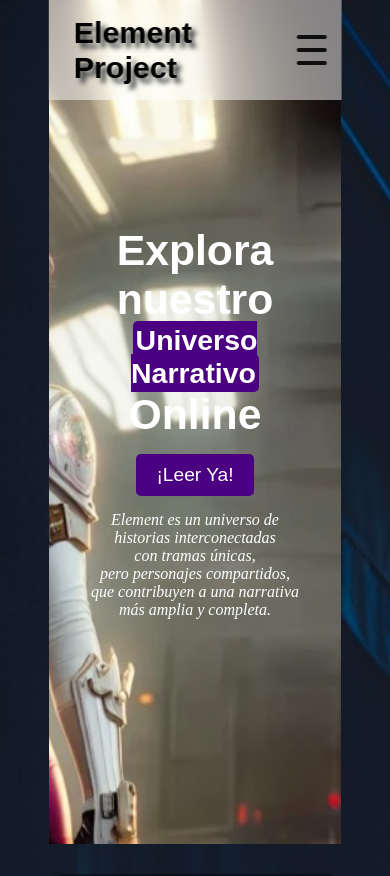
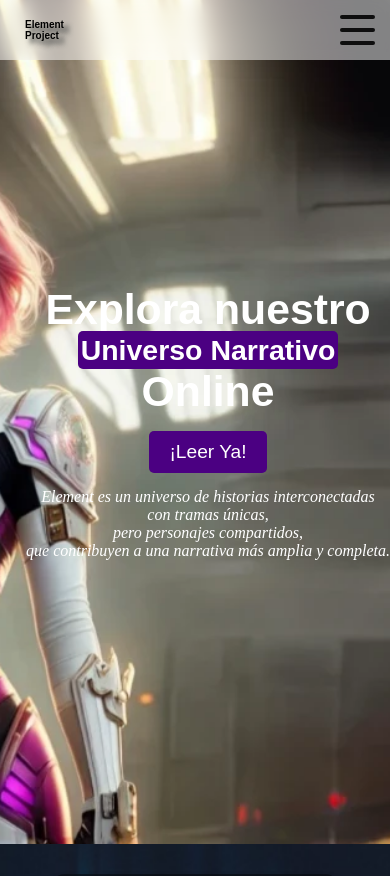
Before and after one commit to MatiasRodrig/ElementProject, a plain HTML site: page index.html in a window 390 px wide. Shown: the top 876 px of the page. Drawn offline with Linux system fonts and the light colour scheme.

Commit message:
v1.6 fix responsive design

```diff
--- a/styles/style.css
+++ b/styles/style.css
@@ -461,12 +461,42 @@ footer {
         top: 13px;
     }
 
-.botones.mostrar {
-    display: none;
-}
+    .botones.mostrar {
+        display: none;
+    }
 
     .botones {
         display: block;
     }
 
+    .twitter-container {
+        width: 75%;
+    }
 }
+
+@media (max-width: 400px) {
+
+    .navbar-container {
+        width: 100%;
+    }
+
+    .hero-container {
+        margin: 0;
+        width: 100%;
+        background-size: cover;
+    }
+
+    .twitter-container {
+        width: 75%;
+    }
+
+    .noticias-container {
+        width: 75vw;
+    }
+
+    .e-logo {
+        width: 10%;
+        font-size: 10px;
+    }
+
+}
```
Also changed, not shown: index.html (indentation only).
